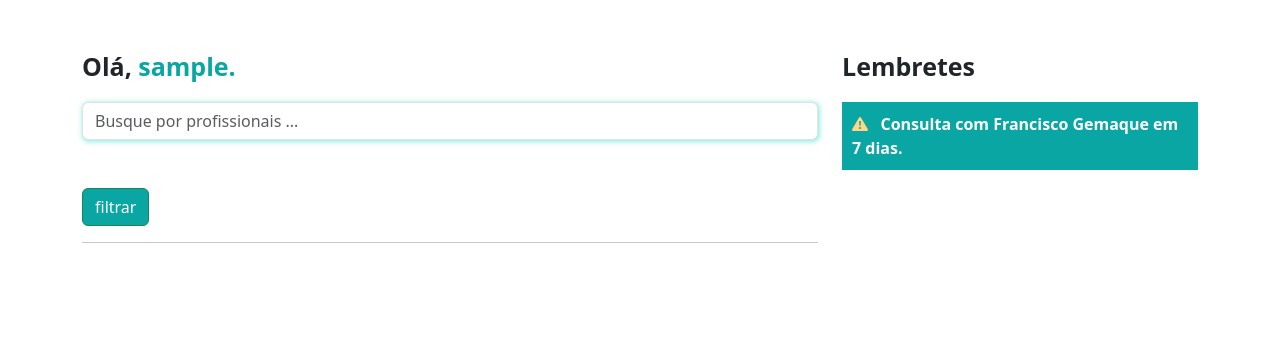
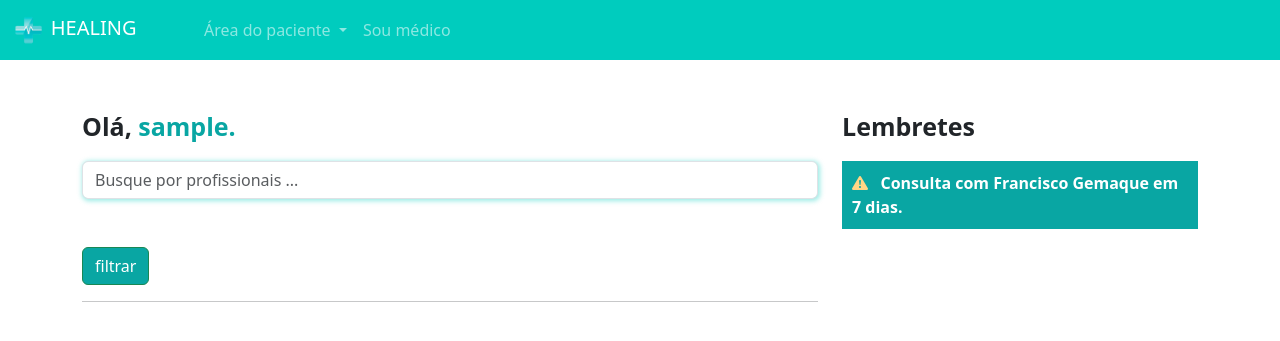
Before and after one commit to gemaquejr/python-medical-center, a Django app: page /patients/home/ in a window 1280 px wide. Shown: the top 341 px of the page. Run offline with Django 5.2, Linux system fonts and the light colour scheme; the visitor is signed in with stand-in values (Sample User, id 1); data that the repository does not hold is empty.

Commit message:
Adiciona navbar
Signed-off-by: gemaquejr <gemaquejr@hotmail.com>

```diff
--- a/doctors/templates/available_dates.html
+++ b/doctors/templates/available_dates.html
@@ -8,6 +8,9 @@
 <link rel="stylesheet" href="{% static 'users/css/users.css' %}" />
 {% endblock 'head' %}
 {% block 'body' %}
+
+{% include "partials/navbar.html" %}
+
 <div class="container">
   <br /><br />
   <div class="row">
--- a/doctors/templates/medical_consultations.html
+++ b/doctors/templates/medical_consultations.html
@@ -11,6 +11,9 @@
   href="https://cdn.jsdelivr.net/npm/bootstrap-icons@1.11.3/font/bootstrap-icons.min.css"
 />
 {% endblock 'head' %} {% block 'body' %}
+
+{% include "partials/navbar.html" %}
+
 <div class="container">
   <br />
   {% if messages %}
--- a/doctors/templates/register_doctor.html
+++ b/doctors/templates/register_doctor.html
@@ -8,6 +8,8 @@
 {% endblock 'head' %}
 
 {% block 'body' %}
+
+{% include "partials/navbar.html" %}
 
 <div class="container">
   <br />
--- a/patients/templates/choose_date.html
+++ b/patients/templates/choose_date.html
@@ -11,6 +11,9 @@
   href="https://cdn.jsdelivr.net/npm/bootstrap-icons@1.11.3/font/bootstrap-icons.min.css"
 />
 {% endblock 'head' %} {% block 'body' %}
+
+{% include "partials/navbar.html" %}
+
 <div class="container">
   <br /><br />
   <div class="row">
--- a/patients/templates/home.html
+++ b/patients/templates/home.html
@@ -12,6 +12,9 @@
   href="https://cdn.jsdelivr.net/npm/bootstrap-icons@1.11.3/font/bootstrap-icons.min.css"
 />
 {% endblock 'head' %} {% block 'body' %}
+
+{% include "partials/navbar.html" %}
+
 <br /><br />
 <div class="container">
   <div class="row">
--- a/patients/templates/my_consultations.html
+++ b/patients/templates/my_consultations.html
@@ -11,6 +11,9 @@
   href="https://cdn.jsdelivr.net/npm/bootstrap-icons@1.11.3/font/bootstrap-icons.min.css"
 />
 {% endblock 'head' %} {% block 'body' %}
+
+{% include "partials/navbar.html" %}
+
 <div class="container">
   <br />
   <h2><span class="color-dark">Suas consultas</span></h2>
--- /dev/null
+++ b/templates/partials/navbar.html
@@ -0,0 +1,77 @@
+{% load static %}
+<nav class="navbar navbar-expand-lg navbar-dark bg-color-dark">
+  <div class="container-fluid">
+    <a class="navbar-brand" href="#"
+      ><img
+        src="{% static 'general/img/logo.png' %}"
+        width="20%"
+        alt=""
+      />&nbspHEALING</a
+    >
+    <button
+      class="navbar-toggler"
+      type="button"
+      data-bs-toggle="collapse"
+      data-bs-target="#navbarNav"
+      aria-controls="navbarNav"
+      aria-expanded="false"
+      aria-label="Toggle navigation"
+    >
+      <span class="navbar-toggler-icon"></span>
+    </button>
+    <div class="collapse navbar-collapse" id="navbarNav">
+      <ul class="navbar-nav">
+        <li class="nav-item dropdown">
+          <a
+            class="nav-link dropdown-toggle"
+            href="#"
+            id="navbarDropdownMenuLink"
+            role="button"
+            data-bs-toggle="dropdown"
+            aria-expanded="false"
+          >
+            Área do paciente
+          </a>
+          <ul class="dropdown-menu" aria-labelledby="navbarDropdownMenuLink">
+            <li><a class="dropdown-item" href="{% url 'home' %}">Home</a></li>
+            <li>
+              <a class="dropdown-item" href="{% url 'my_consultations' %}"
+                >Minhas consultas</a
+              >
+            </li>
+          </ul>
+        </li>
+        {% if is_medico %}
+        <li class="nav-item dropdown">
+          <a
+            class="nav-link dropdown-toggle"
+            href="#"
+            id="navbarDropdownMenuLink"
+            role="button"
+            data-bs-toggle="dropdown"
+            aria-expanded="false"
+          >
+            Área do médico
+          </a>
+          <ul class="dropdown-menu" aria-labelledby="navbarDropdownMenuLink">
+            <li>
+              <a class="dropdown-item" href="{% url 'choose_date' %}"
+                >Abrir horários</a
+              >
+            </li>
+            <li>
+              <a class="dropdown-item" href="{% url 'medical_consultations' %}"
+                >Suas consultas</a
+              >
+            </li>
+          </ul>
+        </li>
+        {% else %}
+        <li class="nav-item">
+          <a class="nav-link" href="{% url 'register_doctor' %}">Sou médico</a>
+        </li>
+        {% endif %}
+      </ul>
+    </div>
+  </div>
+</nav>
```
